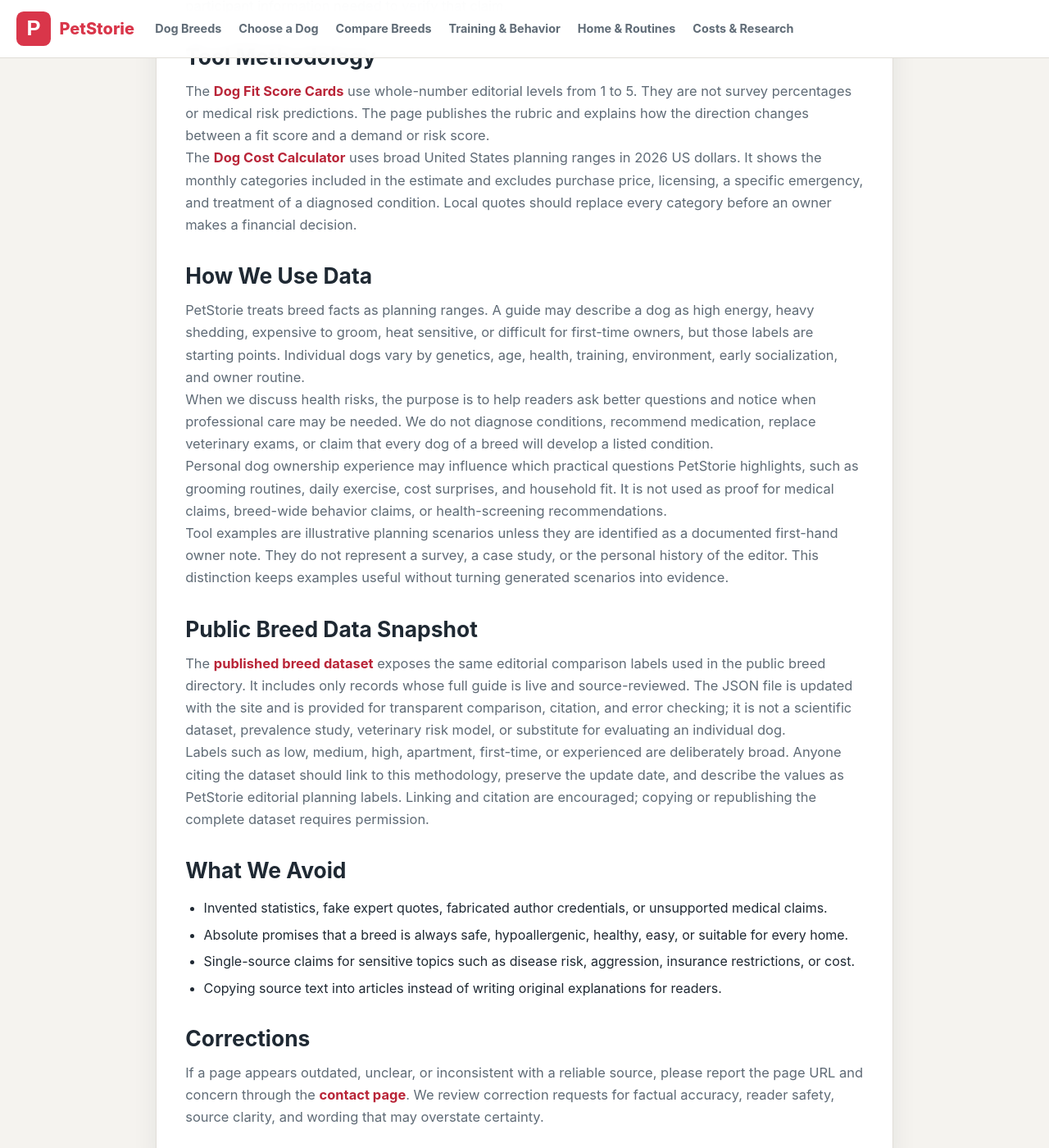
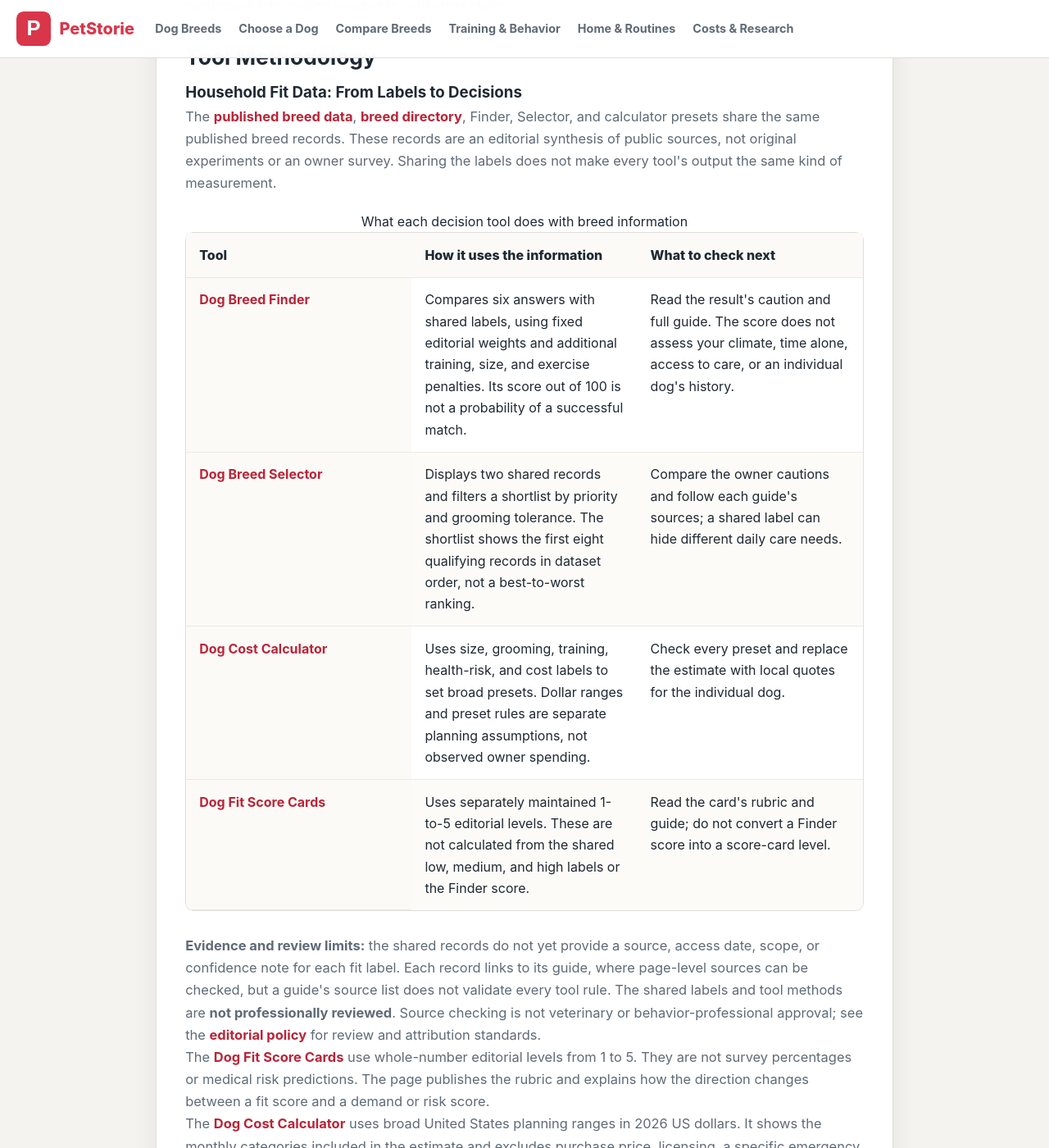
Before and after one commit to hszhaom/MingToys, a Jekyll site: the page built from pages/data-sources.html, in a window 1280 px wide and 1400 px high, scrolled down 1643 px. Shown: the whole window at 82% size. Built offline with Jekyll 4.4.1, drawn with Linux system fonts in a browser that asks for light colours.

Commit message:
Connect breed decision tools to shared data methodology

```diff
--- a/pages/data-sources.html
+++ b/pages/data-sources.html
@@ -68,6 +68,48 @@ adsense: false
     </p>
 
     <h2>Tool Methodology</h2>
+    <h3 id="household-fit-data">Household Fit Data: From Labels to Decisions</h3>
+    <p>
+      The <a href="{{ site.url }}/breed-data.json">published breed data</a>,
+      <a href="{{ site.url }}/dog-breeds/">breed directory</a>, Finder, Selector, and calculator presets share the same
+      published breed records. These records are an editorial synthesis of public sources, not original experiments or an
+      owner survey. Sharing the labels does not make every tool's output the same kind of measurement.
+    </p>
+    <table style="table-layout: fixed;">
+      <caption>What each decision tool does with breed information</caption>
+      <thead>
+        <tr><th scope="col">Tool</th><th scope="col">How it uses the information</th><th scope="col">What to check next</th></tr>
+      </thead>
+      <tbody>
+        <tr>
+          <th scope="row"><a href="{{ site.url }}/dog-breed-finder/">Dog Breed Finder</a></th>
+          <td>Compares six answers with shared labels, using fixed editorial weights and additional training, size, and exercise penalties. Its score out of 100 is not a probability of a successful match.</td>
+          <td>Read the result's caution and full guide. The score does not assess your climate, time alone, access to care, or an individual dog's history.</td>
+        </tr>
+        <tr>
+          <th scope="row"><a href="{{ site.url }}/dog-breed-selector/">Dog Breed Selector</a></th>
+          <td>Displays two shared records and filters a shortlist by priority and grooming tolerance. The shortlist shows the first eight qualifying records in dataset order, not a best-to-worst ranking.</td>
+          <td>Compare the owner cautions and follow each guide's sources; a shared label can hide different daily care needs.</td>
+        </tr>
+        <tr>
+          <th scope="row"><a href="{{ site.url }}/dog-cost-calculator/">Dog Cost Calculator</a></th>
+          <td>Uses size, grooming, training, health-risk, and cost labels to set broad presets. Dollar ranges and preset rules are separate planning assumptions, not observed owner spending.</td>
+          <td>Check every preset and replace the estimate with local quotes for the individual dog.</td>
+        </tr>
+        <tr>
+          <th scope="row"><a href="{{ site.url }}/dog-fit-score-cards/">Dog Fit Score Cards</a></th>
+          <td>Uses separately maintained 1-to-5 editorial levels. These are not calculated from the shared low, medium, and high labels or the Finder score.</td>
+          <td>Read the card's rubric and guide; do not convert a Finder score into a score-card level.</td>
+        </tr>
+      </tbody>
+    </table>
+    <p>
+      <strong>Evidence and review limits:</strong> the shared records do not yet provide a source, access date, scope, or
+      confidence note for each fit label. Each record links to its guide, where page-level sources can be checked, but a guide's
+      source list does not validate every tool rule. The shared labels and tool methods are <strong>not professionally reviewed</strong>.
+      Source checking is not veterinary or behavior-professional approval; see the
+      <a href="{{ site.url }}/editorial-policy/">editorial policy</a> for review and attribution standards.
+    </p>
     <p>
       The <a href="{{ site.url }}/dog-fit-score-cards/">Dog Fit Score Cards</a> use whole-number editorial levels from 1 to 5. They
       are not survey percentages or medical risk predictions. The page publishes the rubric and explains how the direction changes
--- a/pages/dog-breed-finder.html
+++ b/pages/dog-breed-finder.html
@@ -119,6 +119,12 @@ faq_schema:
       <h2>Possible Matches</h2>
       <div id="possible-breed-results" class="result-grid"></div>
     </section>
+
+    <p class="method-note">
+      Scores use editorial weights, not measured success rates. Read
+      <a href="{{ site.url }}/data-sources/#household-fit-data">how the shared breed labels, scoring limits, and review status work</a>
+      before treating a result as a shortlist.
+    </p>
 
     <h2>How to Read the Results</h2>
     <p>
--- a/pages/dog-breed-selector.html
+++ b/pages/dog-breed-selector.html
@@ -108,6 +108,12 @@ faq_schema:
       <h2>Priority Shortlist</h2>
       <div id="selector-shortlist" class="result-grid"></div>
     </section>
+
+    <p class="method-note">
+      The shortlist shows up to eight qualifying breeds in dataset order. Read
+      <a href="{{ site.url }}/data-sources/#household-fit-data">where the comparison labels come from and what has been reviewed</a>
+      before choosing between them.
+    </p>
 
     <h2>Use This With the Deeper Tools</h2>
     <p>
```
Also changed, not shown: other parts of pages/data-sources.html (+1 -1 lines).
